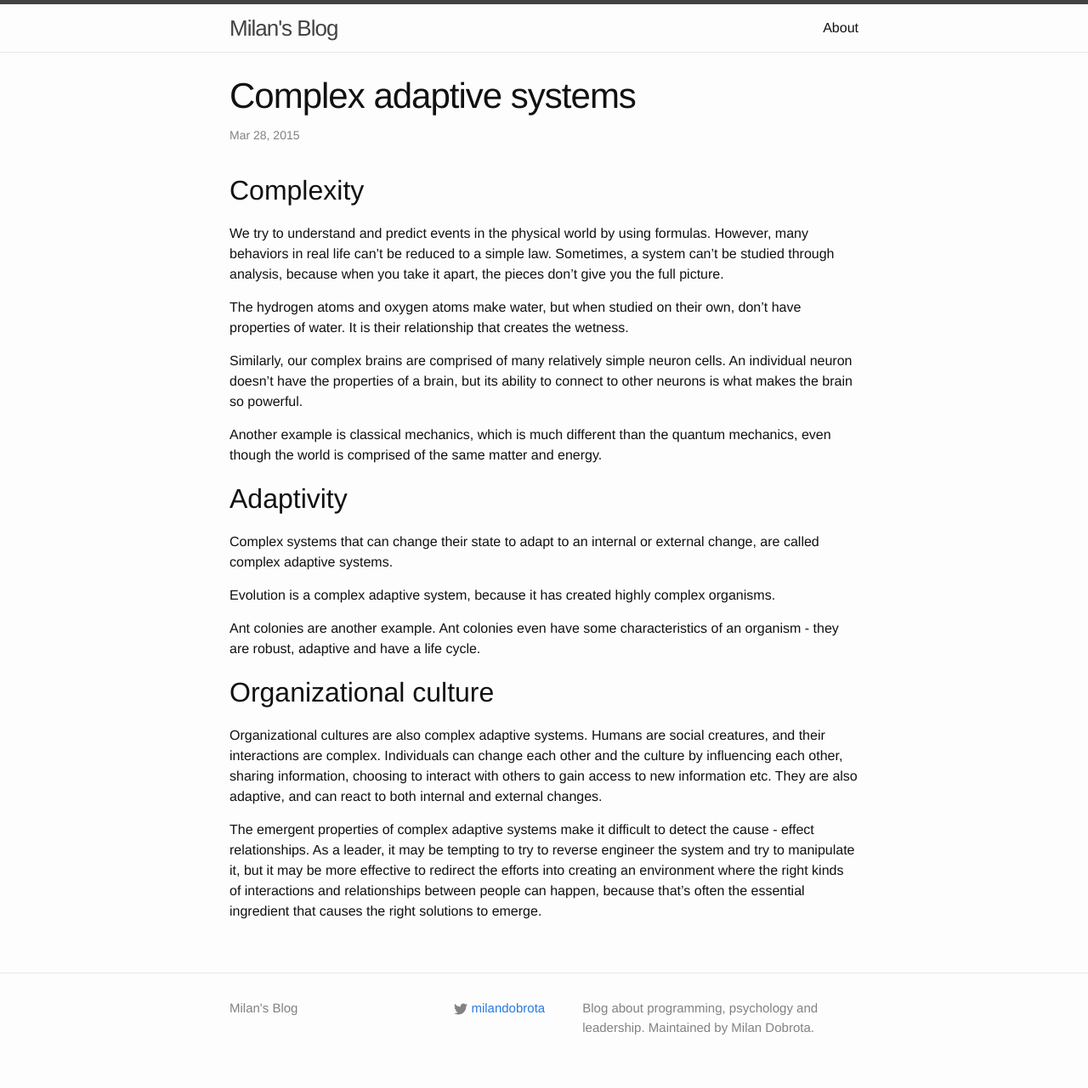
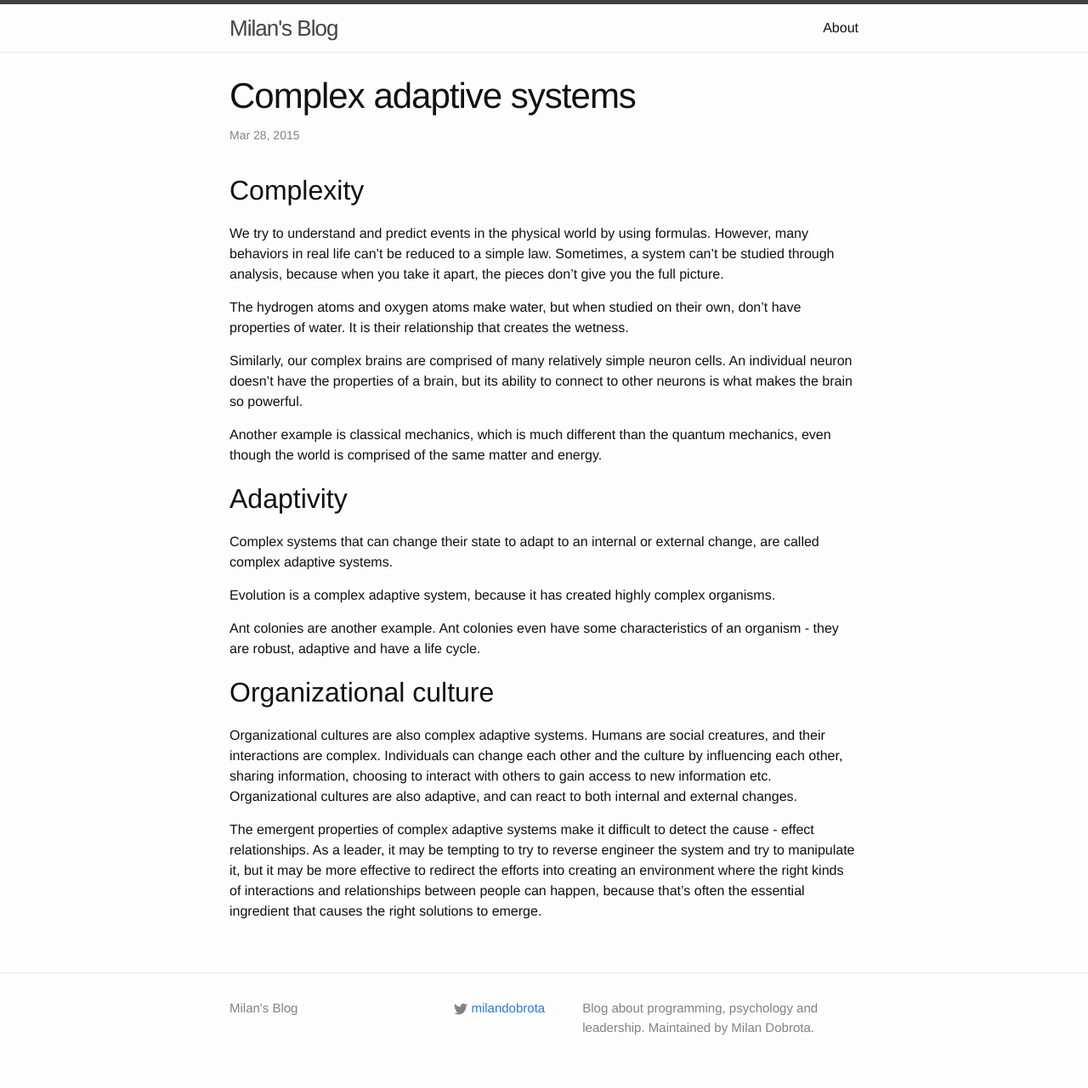
Before and after one commit to milandobrota/milandobrota.github.io, a Jekyll site: the page built from _posts/2015-03-28-complex-adaptive-systems.md, in a window 1280 px wide. Shown: the whole page at 85% size. Built offline with Jekyll 4.4.1, drawn with Linux system fonts in a browser that asks for light colours.

Commit message:
changing the wording

```diff
--- a/_posts/2015-03-28-complex-adaptive-systems.md
+++ b/_posts/2015-03-28-complex-adaptive-systems.md
@@ -28,6 +28,6 @@ Ant colonies are another example. Ant colonies even have some characteristics of
 Organizational culture
 -----------------------
 
-Organizational cultures are also complex adaptive systems. Humans are social creatures, and their interactions are complex. Individuals can change each other and the culture by influencing each other, sharing information, choosing to interact with others to gain access to new information etc. They are also adaptive, and can react to both internal and external changes.
+Organizational cultures are also complex adaptive systems. Humans are social creatures, and their interactions are complex. Individuals can change each other and the culture by influencing each other, sharing information, choosing to interact with others to gain access to new information etc. Organizational cultures are also adaptive, and can react to both internal and external changes.
 
 The emergent properties of complex adaptive systems make it difficult to detect the cause - effect relationships. As a leader, it may be tempting to try to reverse engineer the system and try to manipulate it, but it may be more effective to redirect the efforts into creating an environment where the right kinds of interactions and relationships between people can happen, because that's often the essential ingredient that causes the right solutions to emerge.
```
